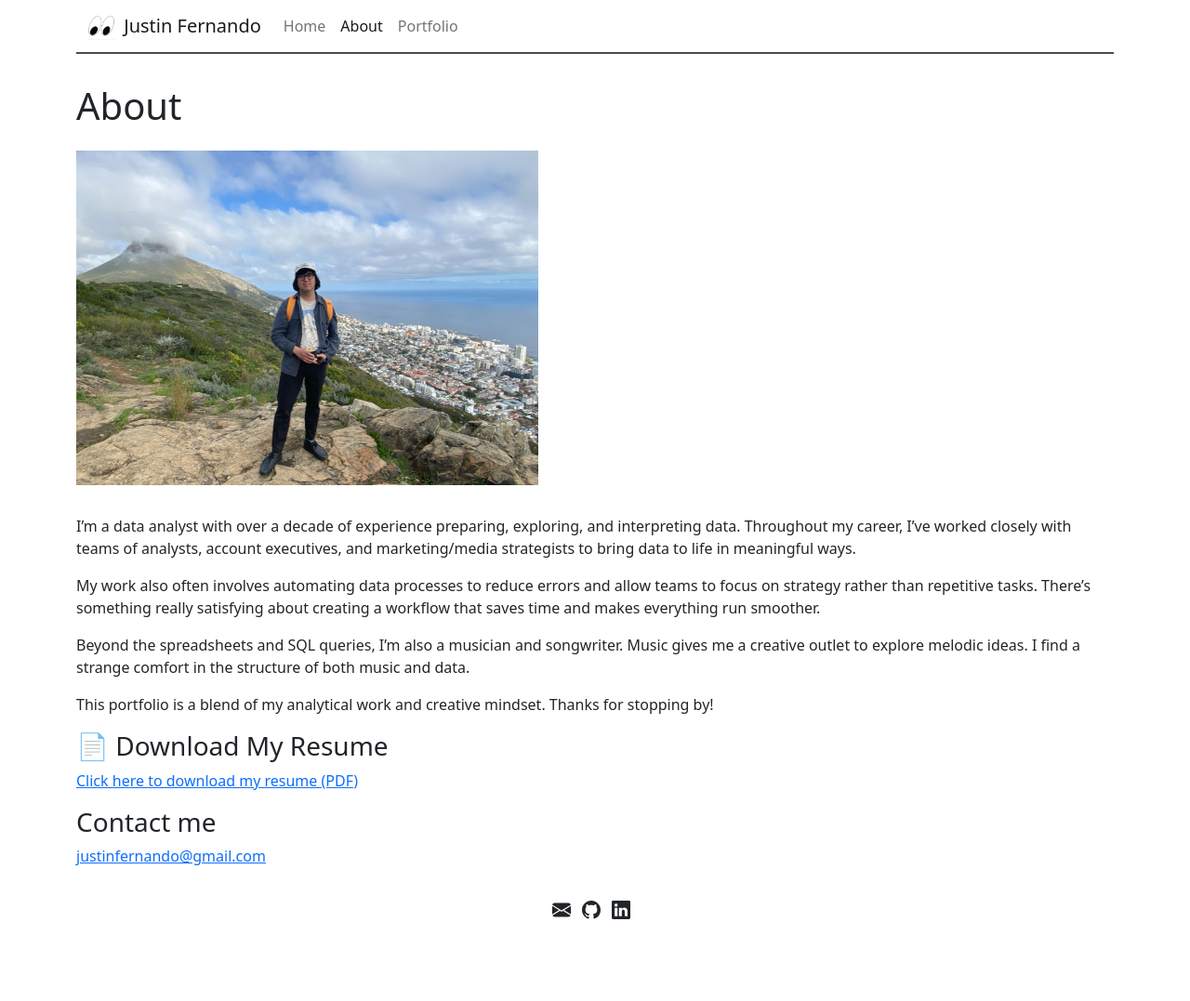
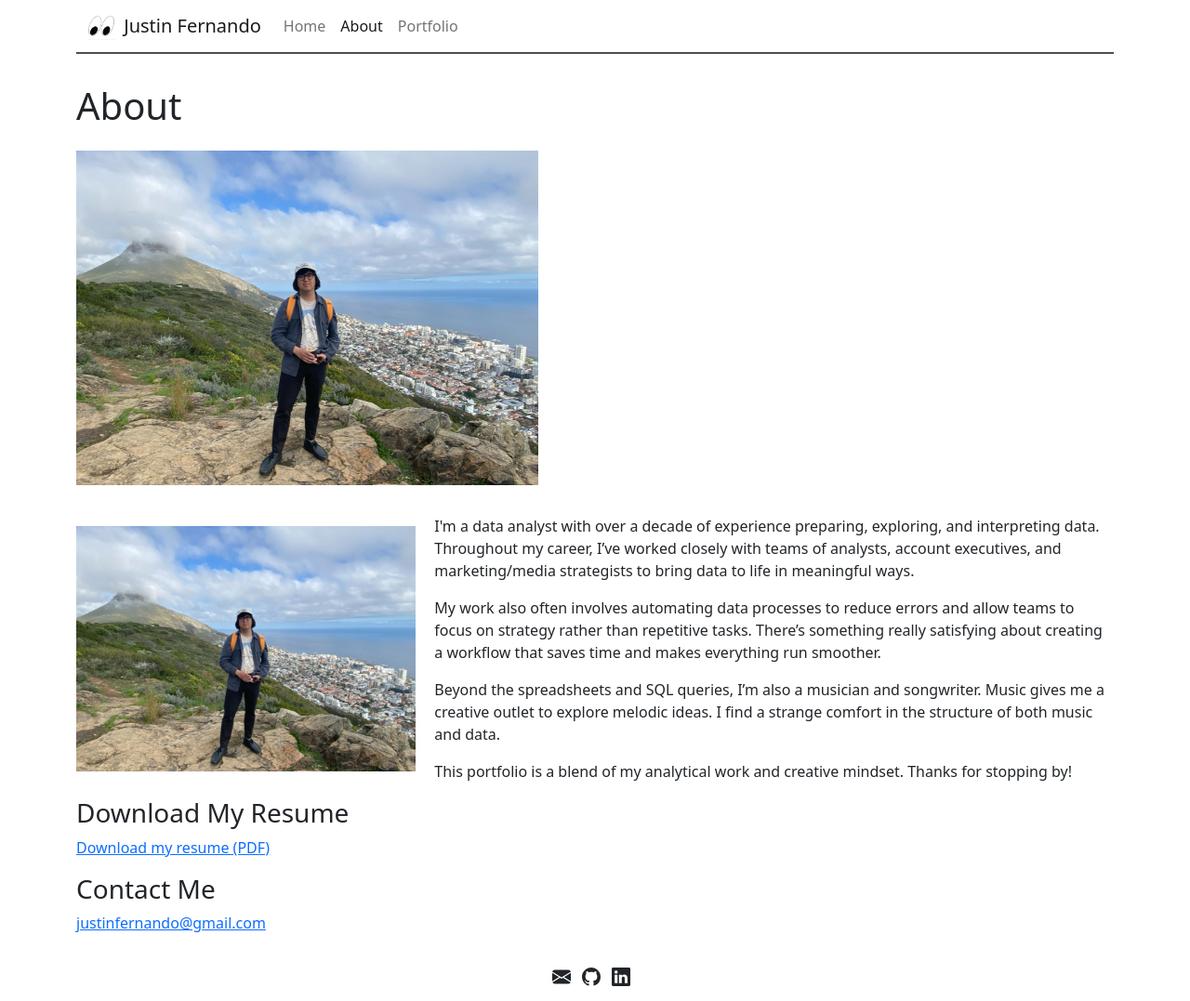
Before and after one commit to jfernando-work/jfernando-work.github.io, a Jekyll site: the page built from about.md, in a window 1280 px wide. Shown: the whole page at 93% size. Built offline with Jekyll 4.4.1, drawn with Linux system fonts in a browser that asks for light colours; before the commit the page ends 1005 px from its top, so only the background shows below that.

Commit message:
arranging text on about me page

```diff
--- a/about.md
+++ b/about.md
@@ -6,18 +6,26 @@ permalink: /about/
 
 ![about me]({{site.baseurl}}/assets/images/aboutme.jpg)
 
-I'm a data analyst with over a decade of experience preparing, exploring, and interpreting data. Throughout my career, I’ve worked closely with teams of analysts, account executives, and marketing/media strategists to bring data to life in meaningful ways.
+<div style="display: flex; align-items: center;">
+  <div style="flex: 1; padding-right: 20px;">
+    <img src="{{site.baseurl}}/assets/images/aboutme.jpg" alt="about me" style="max-width: 100%; height: auto;">
+  </div>
 
-My work also often involves automating data processes to reduce errors and allow teams to focus on strategy rather than repetitive tasks. There’s something really satisfying about creating a workflow that saves time and makes everything run smoother.
+  <div style="flex: 2;">
+    <p>I'm a data analyst with over a decade of experience preparing, exploring, and interpreting data. Throughout my career, I’ve worked closely with teams of analysts, account executives, and marketing/media strategists to bring data to life in meaningful ways.</p>
 
-Beyond the spreadsheets and SQL queries, I’m also a musician and songwriter. Music gives me a creative outlet to explore melodic ideas. I find a strange comfort in the structure of both music and data.
+    <p>My work also often involves automating data processes to reduce errors and allow teams to focus on strategy rather than repetitive tasks. There’s something really satisfying about creating a workflow that saves time and makes everything run smoother.</p>
 
-This portfolio is a blend of my analytical work and creative mindset. Thanks for stopping by!
+    <p>Beyond the spreadsheets and SQL queries, I’m also a musician and songwriter. Music gives me a creative outlet to explore melodic ideas. I find a strange comfort in the structure of both music and data.</p>
 
-### 📄 Download My Resume
+    <p>This portfolio is a blend of my analytical work and creative mindset. Thanks for stopping by!</p>
+  </div>
+</div>
 
-[Click here to download my resume (PDF)]({{ site.baseurl }}/assets/docs/JustinFernando-Resume.pdf)
+### Download My Resume
 
-### Contact me
+[Download my resume (PDF)]({{ site.baseurl }}/assets/docs/JustinFernando-Resume.pdf)
+
+### Contact Me
 
 [justinfernando@gmail.com](mailto:justinfernando@gmail.com)
```
